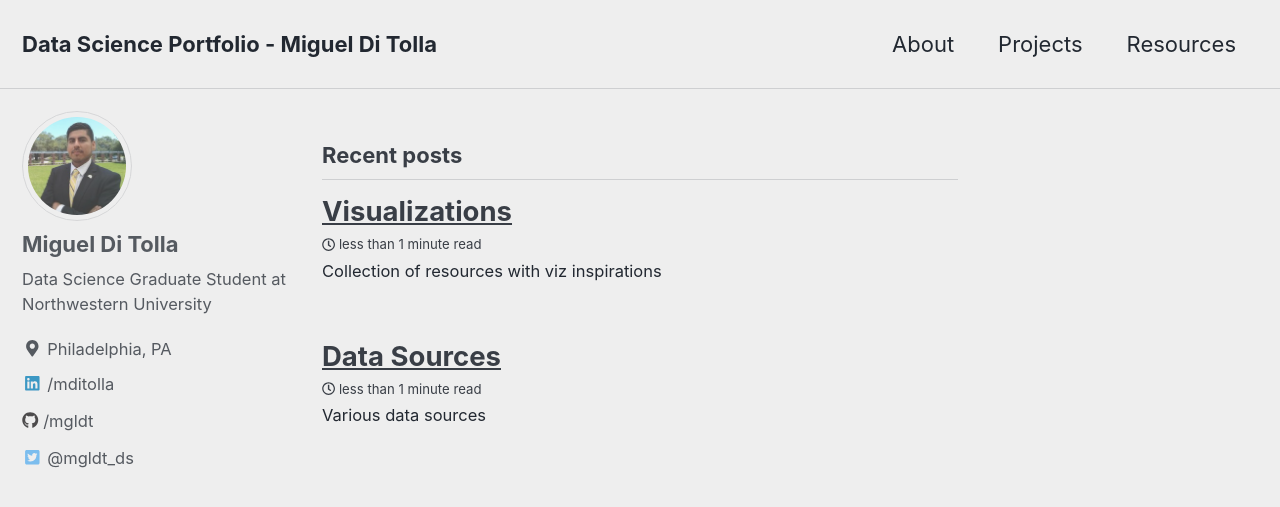
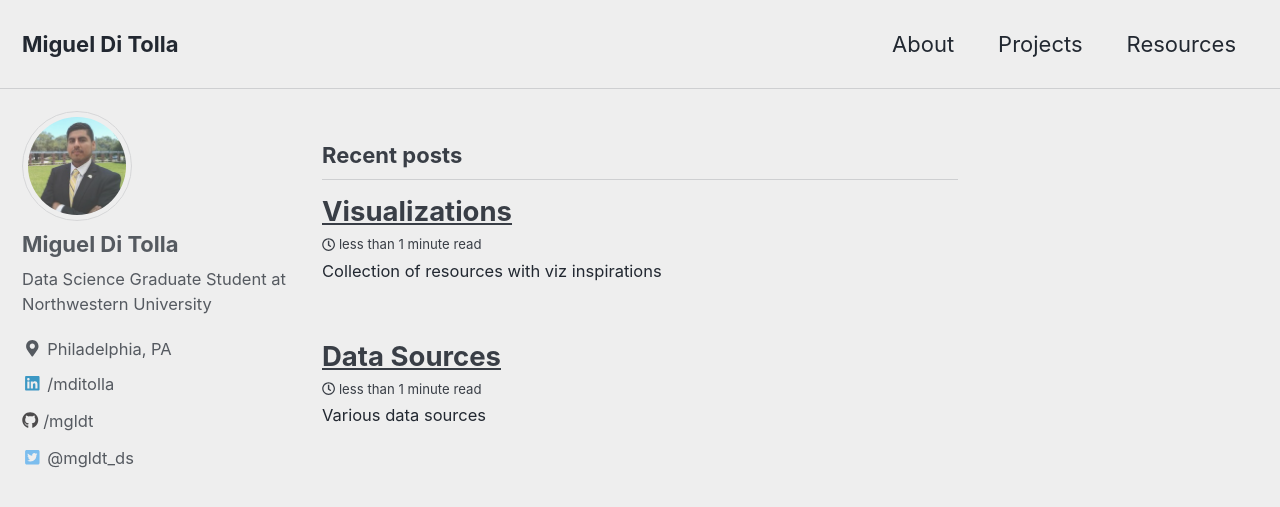
Before and after one commit to mgldt/mgldt.github.io, a Jekyll site: the page built from index.html, in a window 1280 px wide and 900 px high. Shown: the top 507 px of the window. Built offline with Jekyll 4.4.1, drawn with Linux system fonts in a browser that asks for light colours; cached includes are drawn as plain includes; the list of posts is cut into pages by our own code; some of the changed lines change nothing that is shown.

Commit message:
Update _config.yml

```diff
--- a/_config.yml
+++ b/_config.yml
@@ -16,8 +16,9 @@
 
 # Site Settings
 locale                   : "en-US"
-title                    : "Data Science Portfolio - Miguel Di Tolla"
+title                    : "Miguel Di Tolla"
 title_separator          : "-"
+subtitle                 : "Data Science Portfolio"
 name                     : "Miguel Di Tolla"
 description              : "Data Science Portfolio."
 url                      : # the base hostname & protocol for your site e.g. "https://mmistakes.github.io"
@@ -64,8 +65,8 @@
   secret                 :
 atom_feed:
   path                   : # blank (default) uses feed.xml
-search                   : # true, false (default)
-search_full_content      : # true, false (default)
+search                   : # true , false (default)
+search_full_content      : # true , false (default)
 search_provider          : # lunr (default), algolia, google
 algolia:
   application_id         : # YOUR_APPLICATION_ID
```
